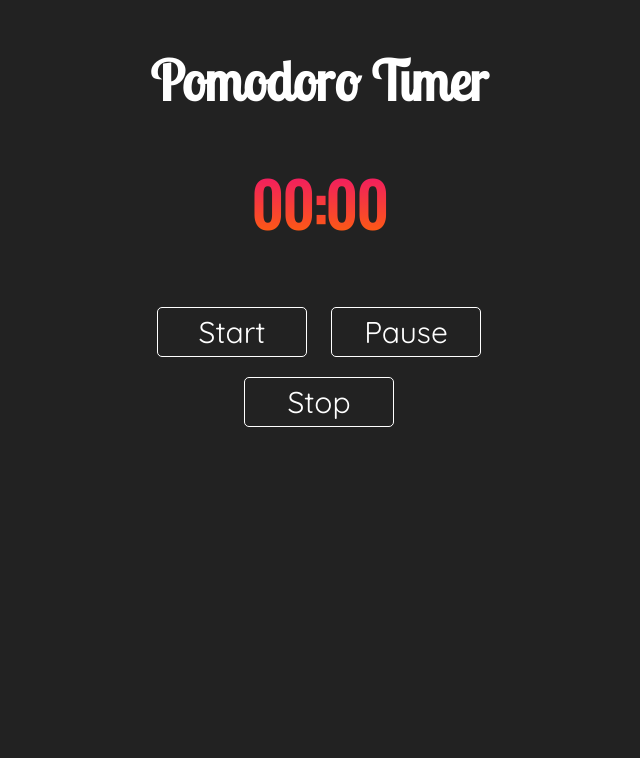
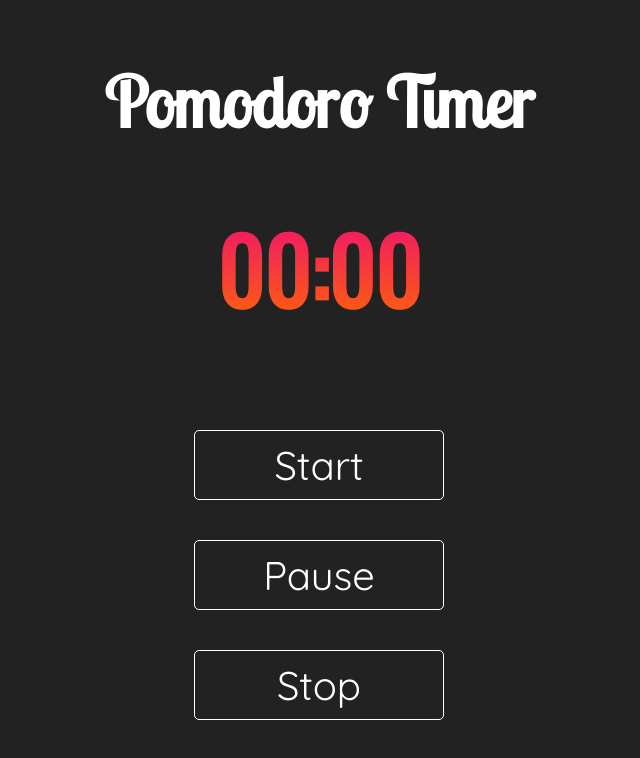
Before and after one commit to apoorvachawda/pomodoro-timer, a plain HTML site: page index.html in a window 1280 px wide. Shown: the whole page, without its empty margins (321-961 px from the left). Drawn offline with nearby package versions, Linux system fonts and the light colour scheme.

Commit message:
updated display

```diff
--- a/assets/css/style.css
+++ b/assets/css/style.css
@@ -6,7 +6,7 @@ section{
 	text-align: center;
 }
 .heading{
-	font-size: 55px;
+	font-size: 70px;
 	color: #fff;
 	/*font-family: 'Handlee', cursive;*/
 	font-family: 'Lobster Two', cursive;
@@ -15,7 +15,7 @@ section{
 	padding: none;
 }
 #time{
-	font-size: 60px;
+	font-size: 90px;
 	font-family: 'Oswald', sans-serif;
 	background: -webkit-linear-gradient(#ee0979,#ff6a00);
     -webkit-background-clip: text;
@@ -23,14 +23,17 @@ section{
     margin-top: -20px;
     text-shadow: 1px #fff;
 }
+.buttons-container{
+	text-align: center;
+}
 .btn{
-	width: 150px;
-	height: 50px;
-	margin: 10px;
+	width: 250px;
+	height: 70px;
+	margin: 20px;
 	border: solid 1px #fff;
 	border-radius: 5px;
 	font-family: 'Quicksand', sans-serif;
-	font-size: 30px;
+	font-size: 40px;
 	color: #fff;
 	/*text-shadow: white;*/
 	/*transition-duration: 0.4s;*/
@@ -51,7 +54,7 @@ button:focus{
 	/*font-family: 'Satisfy', cursive;*/
 	font-family: 'Lobster Two', cursive;
 	/*font-family: 'Kalam', cursive;*/
-	font-size: 43px;
+	font-size: 50px;
 	color: #fff;
 }
 .messagetransitiondown{
@@ -68,10 +71,5 @@ button:focus{
   -ms-transition: 0.5s;
   -o-transition: 0.5s;
   transition: 0.5s;*/
-  margin-top: 49px !important;
+  margin-top: 45px !important;
 }
-@media(max-width:768px){
-	button{
-		min-width : 350px;
-	}
-}
--- a/index.html
+++ b/index.html
@@ -20,18 +20,15 @@
 	<h1 id="time">00:00</h1>
     </section>
     <div class="buttons-container">
-    	<section>
-    		<button id = "start" class="btn">Start</button>
-    		<button id = "pause" class="btn">Pause</button>
-    	</section>
-    	<section>
-    		<button id = "stop" class="btn">Stop</button>
-            <button id = "nap" class="btn">Break</button>
-    	</section>
+
+    		<button id = "start" class="btn">Start</button><br>
+    		<button id = "pause" class="btn">Pause</button><br>
+    		<button id = "stop" class="btn">Stop</button><br>
+            <button id = "nap" class="btn">Break</button><br>
+    </div>
         <section>
             <p id="message"></p>
         </section>
-    </div>
     <script type="text/javascript" src="assets/js/index.js"></script>
 </body>
 </html>
```
